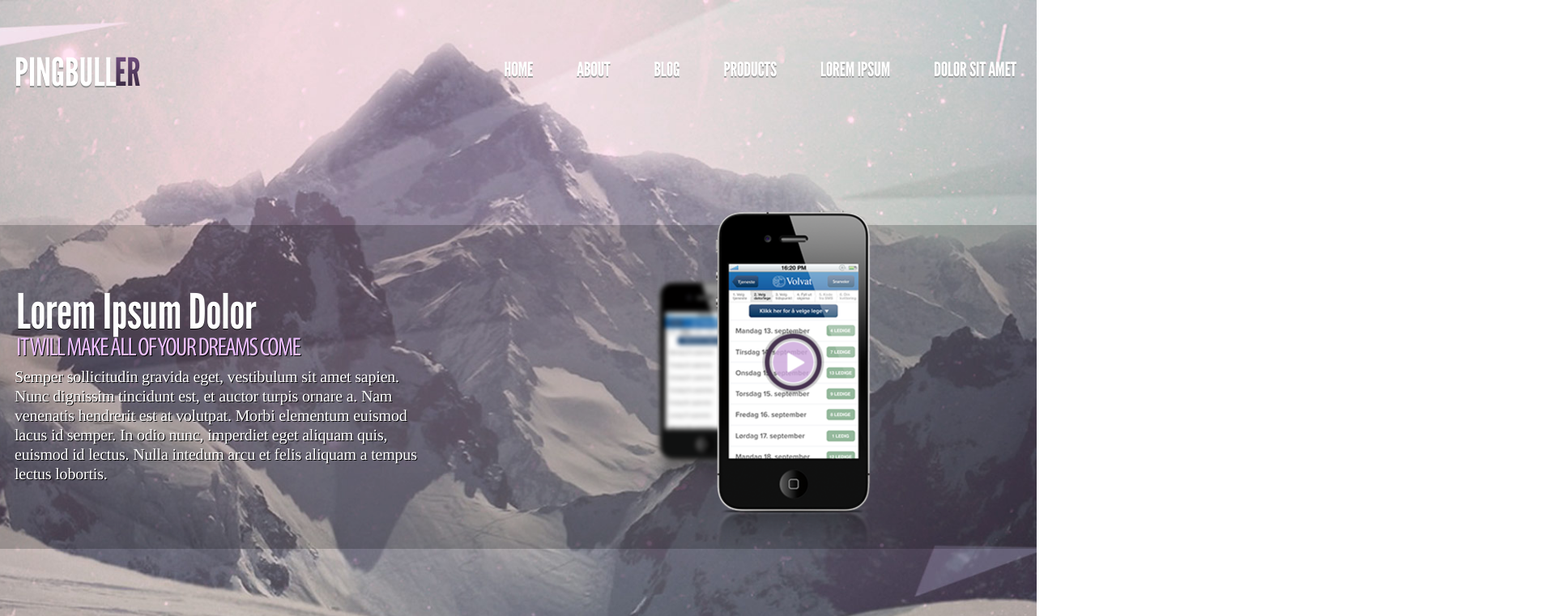
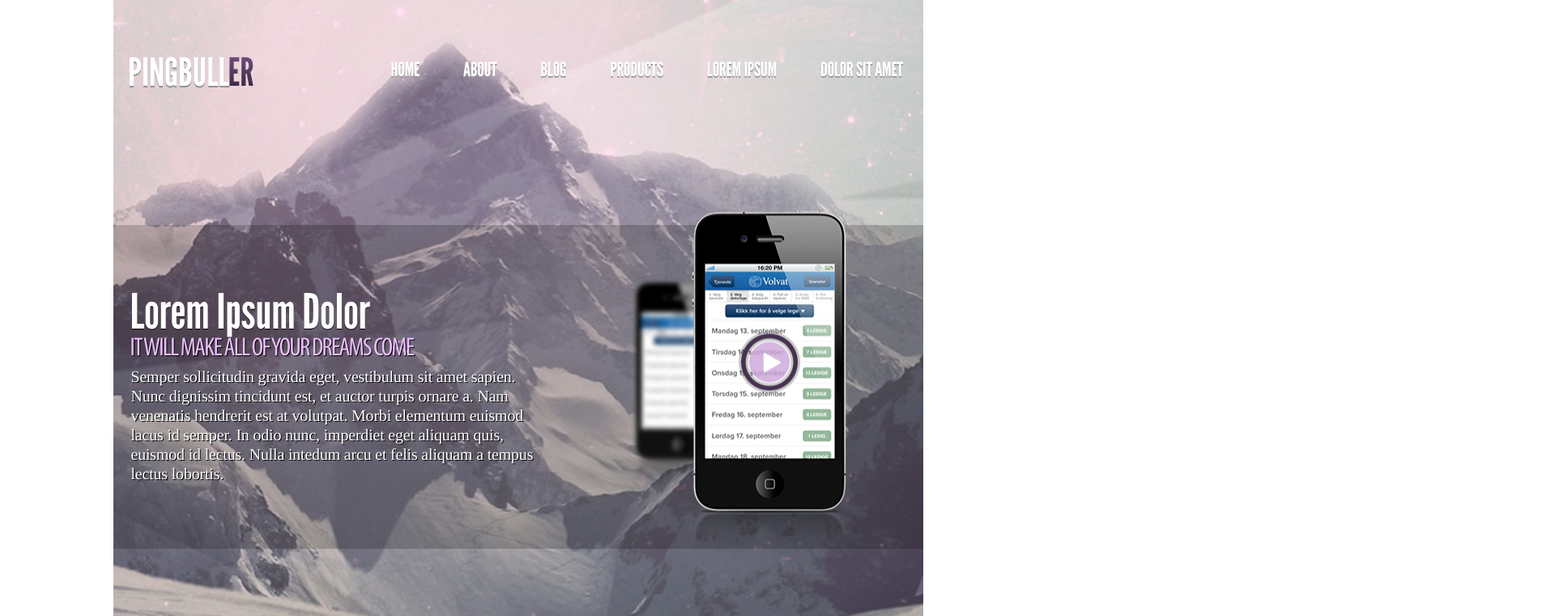
Before and after one commit to isopropil/Ronny25.github.io, a plain HTML site: page task9/index.html in a window 1280 px wide. Shown: the top 761 px of the page at 81% size, 1920 px wide, since content can reach past the window. Drawn offline with Linux system fonts and the light colour scheme.

Commit message:
changed max-width of wrapper

```diff
--- a/task7-8/css/style.css
+++ b/task7-8/css/style.css
@@ -1,7 +1,6 @@
 .wrapper{
   height: 2326px;
   width: 100%;
-  max-width: 2400px;
   background: #f9f9f9;
   padding-bottom: 200px;
 }
@@ -948,6 +947,9 @@ footer{
 @media (min-width: 1000px){
   .wrapper{
     height: 2106px;
+    max-width: 1000px;
+    margin-left: auto;
+    margin-right: auto;
   }
   .header{
     height: 846px;
@@ -1173,20 +1175,11 @@ footer{
 
   footer{
     height: 116px;
-    margin-top: -114px;
+    max-width: 1000px;
+    margin: -114px auto 0 auto;
   }
   .designed-by{
     margin-right: 22px;
     transform: translateY(-42%);
   }
 }
-
-@media (min-width: 1260px){
-  .nav__info {
-      width: 80%;
-      margin-left: 10px;
-  }
-  .iphone {
-      transform: translate(60%, -2%);
-  }
-}
--- a/task9/css/style.css
+++ b/task9/css/style.css
@@ -1,7 +1,6 @@
 .wrapper{
   height: 2326px;
   width: 100%;
-  max-width: 2400px;
   background: #f9f9f9;
   padding-bottom: 200px;
 }
@@ -954,6 +953,9 @@ footer{
 @media (min-width: 1000px){
   .wrapper{
     height: 2106px;
+    max-width: 1000px;
+    margin-left: auto;
+    margin-right: auto;
   }
   .header{
     height: 846px;
@@ -1165,7 +1167,7 @@ footer{
   }
   .copy{
     height: auto;
-    margin: 14px 0 11px 20px;;
+    margin: 14px 0 11px 20px;
     overflow: visible;
     color: #b9b9b9;
     font-size: 15px;
@@ -1179,20 +1181,11 @@ footer{
 
   footer{
     height: 116px;
-    margin-top: -114px;
+    max-width: 1000px;
+    margin: -114px auto 0 auto;
   }
   .designed-by{
     margin-right: 22px;
     transform: translateY(-42%);
   }
 }
-
-@media (min-width: 1260px){
-  .nav__info {
-      width: 80%;
-      margin-left: 10px;
-  }
-  .iphone {
-      transform: translate(60%, -2%);
-  }
-}
```
